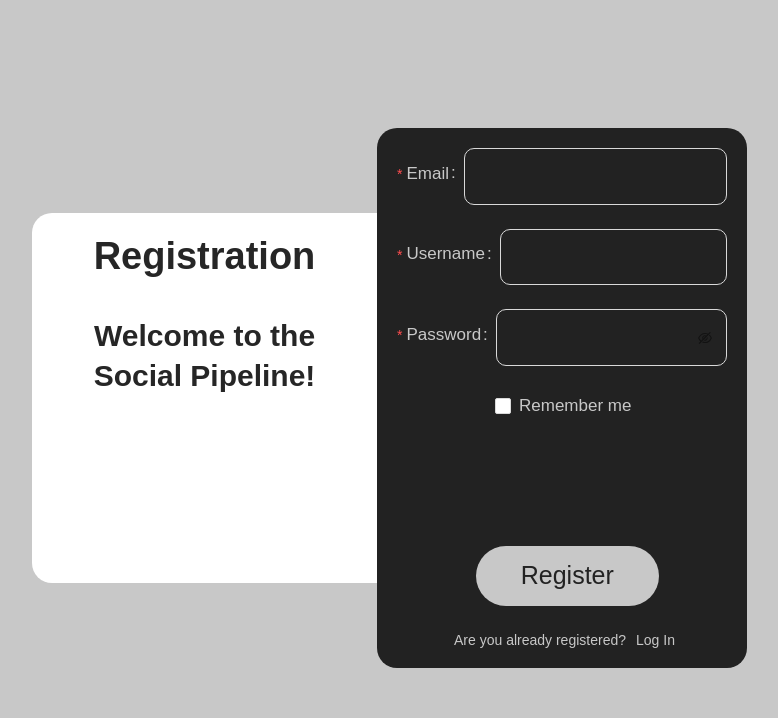
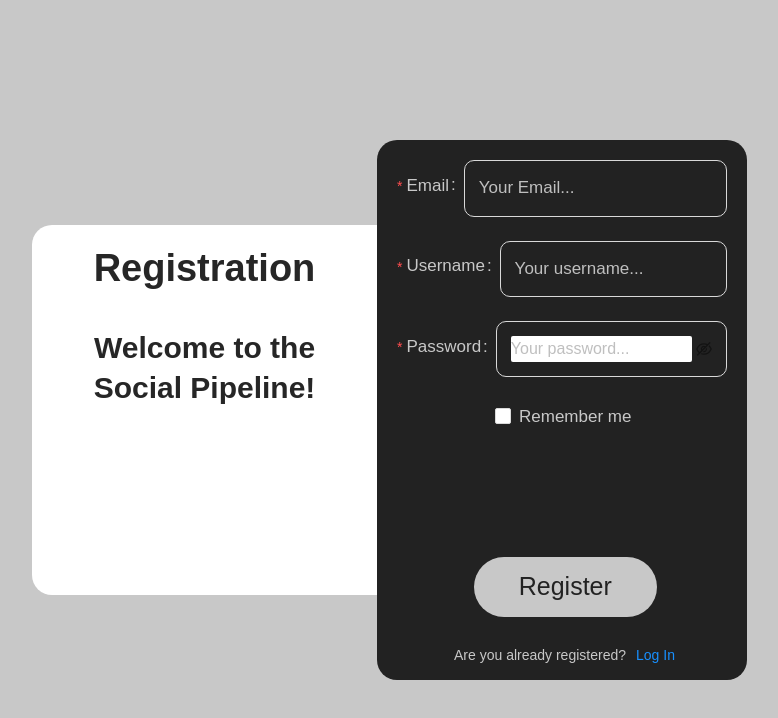
Before and after one commit to NKolosov097/Social-Pipeline, a React (Create React App) app: page /registration in a window 1280 px wide. Shown: the top 718 px of the page, without its empty margins (253-1031 px from the left). Built offline with nearby package versions, Linux system fonts and the light colour scheme.

Commit message:
#2 #3 fix: change naming of class in CSS; change name of file CSS.module.CSS; import min version of antd.css; change addres in Route; delete a lot \!import in CSS and move tyle in styled.components

```diff
--- a/package.json
+++ b/package.json
@@ -78,7 +78,7 @@
             "last 1 safari version"
         ]
     },
-    "author": "Emelianov D.O.",
+    "author": "Emelianov D.O. :)",
     "license": "MIT",
     "devDependencies": {
         "eslint-config-prettier": "^8.5.0",
--- a/src/App.jsx
+++ b/src/App.jsx
@@ -1,11 +1,11 @@
 import styled from 'styled-components';
 
-import 'antd/dist/antd.css';
+import 'antd/dist/antd.min.css';
 import './index.css';
 
 import Login from './components/authentication/Login.jsx';
 import Registration from './components/authentication/Registration.jsx';
-import { Routes, Route } from 'react-router';
+import { Routes, Route, Navigate } from 'react-router';
 
 const Wrapper = styled.section`
   display: flex;
@@ -21,8 +21,10 @@ function App() {
     <>
       <Wrapper>
         <Routes>
-          <Route path="/" element={<Login />} />
+          <Route path="/login" element={<Login />} />
           <Route path="/registration" element={<Registration />} />
+          <Route path="*" element={<Navigate to="/login" replace />} />
+          <Route path="/" element={<Navigate to="/login" replace />} />
         </Routes>
       </Wrapper>
     </>
--- /dev/null
+++ b/src/components/authentication/Authentication.module.css
@@ -0,0 +1,94 @@
+/* Total options */
+/* input {
+    padding: 20px;
+    background: transparent !important;
+    font-size: 17px !important;
+    color: #fff !important;
+} */
+
+label {
+    margin: 10px 0;
+    font-size: 17px !important;
+    color: rgb(200, 200, 200) !important;
+}
+
+.container {
+    margin-right: 60px;
+}
+
+
+/* Wrapper form */
+.wrapper__form {
+    width: 100%;
+    min-height: 100vh;
+    margin: 10px auto;
+    position: relative;
+
+    align-items: center;
+    justify-content: center;
+
+    display: flex;
+    flex-wrap: wrap;
+  }
+
+
+/* Info block */
+  .info__item {
+    text-align: center;
+    justify-content: center;
+  }
+
+
+  /* Authentication block */
+  .wrapper__input {
+    overflow: hidden;
+  }
+
+  .form__input {
+    padding: 14px;
+    background: transparent;
+    border-radius: 10px;
+  }
+
+  .checkbox {
+    margin: -12px;
+  }
+
+  .authentication__submit__reg {
+    left: -45px;
+    color: #222;
+    padding: 10px 45px 50px;
+    display: block;
+    cursor: pointer;
+    font-size: 25px;
+
+    transition: all 300ms ease;
+    }
+
+  /* .authentication__submit:hover {
+    color: #000 !important;
+    background: rgb(200, 200, 200) !important;
+  }
+
+  .authentication__submit:active {
+    color: #222 !important;
+    background: rgb(200, 200, 200) !important;
+  }
+
+  .authentication__submit::selection {
+    color: #222 !important;
+    background: rgb(200, 200, 200) !important;
+  }  Не работает :( */
+
+
+  /* Media requests */
+  @media (max-width: 775px) {
+    .container {
+        margin-right: 70px;
+    }
+
+    .wrapper__form {
+        top: -160px;
+        left: 40px;
+    }
+}
--- a/src/components/authentication/Css.module.css
+++ /dev/null
@@ -1,233 +0,0 @@
-/* Total options */
-input {
-    padding: 20px;
-    background: transparent !important;
-    font-size: 17px !important;
-    color: #fff !important;
-}
-
-label {
-    margin: 10px 0;
-    font-size: 17px !important;
-    color: rgb(200, 200, 200) !important;
-}
-
-button {
-    text-shadow: none !important;
-}
-
-.container {
-    margin-right: 60px;
-}
-
-
-/* Wrapper form */
-.wrapper__form {
-    width: 100%;
-    min-height: 100vh;
-    margin: 10px auto;
-    position: relative;
-
-    align-items: center;
-    justify-content: center;
-
-    display: flex;
-    flex-wrap: wrap;
-  }
-
-
-/* Info block */
-  .info {
-    position: absolute;
-
-    z-index: 100;
-    width: 650px !important;
-    height: 370px;
-    padding: 20px;
-    border-radius: 20px;
-
-    color: #000 !important;
-    background: #fff;
-  }
-
-  .info__container {
-    width: 50% !important;
-  }
-
-  .info__item {
-    text-align: center;
-    justify-content: center;
-  }
-
-
-  /* Authentication block */
-  .form__aut {
-    position: absolute;
-    z-index: 1000;
-    width: 370px;
-    height: 470px;
-    padding: 20px;
-
-    left: calc(50% + 20px);
-
-    background: #222 !important;
-    border-radius: 20px;
-  }
-
-  .form__aut__regist {
-    position: absolute;
-    z-index: 1000;
-    width: 370px;
-    height: 540px;
-    padding: 20px;
-
-    left: calc(50% + 20px);
-
-    background: #222 !important;
-    border-radius: 20px;
-  }
-
-  .wrapper__input {
-    overflow: hidden;
-  }
-
-  .form__input {
-    padding: 14px;
-    background: transparent !important;
-    border-radius: 10px;
-  }
-
-  .checkbox {
-    margin: -12px;
-  }
-
-  .authentication__submit {
-    left: -37px;
-    color: #222;
-    padding: 10px 45px 50px;
-    display: block;
-    cursor: pointer;
-    font-size: 25px;
-    border-radius: 50px !important;
-
-    transition: all 300ms ease !important;
-  }
-
-  .authentication__submit__regist {
-    left: -45px;
-    color: #222;
-    padding: 10px 45px 50px;
-    display: block;
-    cursor: pointer;
-    font-size: 25px;
-    border-radius: 50px !important;
-
-    transition: all 300ms ease !important;
-    }
-
-  .authentication__submit:hover {
-    color: #000 !important;
-    background: rgb(200, 200, 200) !important;
-  }
-
-  .authentication__submit:active {
-    color: #222 !important;
-    background: rgb(200, 200, 200) !important;
-  }
-
-  .authentication__submit::selection {
-    color: #222 !important;
-    background: rgb(200, 200, 200) !important;
-  }
-
-  .field__register {
-    position: absolute;
-    text-decoration: none;
-    color: rgb(200, 200, 200) !important;
-    background: transparent !important;
-    border: none !important;
-    text-shadow: none !important;
-    margin: 5px 10px;
-    left: 60px;
-
-    bottom: -140px !important;
-  }
-
-  .field__register__regist {
-    position: absolute;
-    text-decoration: none;
-    color: rgb(200, 200, 200) !important;
-    background: transparent !important;
-    border: none !important;
-    text-shadow: none !important;
-    margin: 5px 10px;
-    left: 47px;
-
-    bottom: -140px !important;
-  }
-
-  .button__register {
-    display: inline !important;
-    padding: 0 10px !important;
-    position: static !important;
-    color: rgb(200, 200, 200) !important;
-    text-decoration: none !important;
-    background: transparent !important;
-  }
-
-
-  /* Media requests */
-  @media (max-width: 775px){
-    .container {
-        margin-right: 70px;
-    }
-
-    .wrapper__form {
-        top: -160px;
-        left: 40px;
-    }
-
-    .info {
-        width: 370px !important;
-    }
-
-    .info__container {
-        width: 100% !important;
-    }
-
-    .form__aut {
-        left: auto;
-        top: 430px;
-        height: 480px;
-    }
-
-    .form__aut__regist {
-        left: auto;
-        top: 430px;
-        height: 550px;
-    }
-
-    input {
-        font-size: 20px !important;
-    }
-}
-
-  @media (max-width: 575px) {
-    .form__aut {
-        height: 550px;
-    }
-
-    .form__aut__regist {
-        height: 680px;
-    }
-}
-
-@media (max-width: 376px) {
-    .form__aut {
-        top: 430px;
-    }
-
-    .form__aut__regist {
-        top: 430px;
-    }
-}
--- a/src/components/authentication/Login.jsx
+++ b/src/components/authentication/Login.jsx
@@ -1,21 +1,22 @@
 import React from 'react';
-import styles from './Css.module.css';
-import styled from 'styled-components';
-import 'antd/dist/antd.css';
-import { Form, Col, Row, Input, Button as ButtonLib, Checkbox } from 'antd';
-import { Typography } from 'antd';
-import { Link } from 'react-router-dom';
+import { Typography, Form, Col, Row, Input, Checkbox } from 'antd';
+import { EyeInvisibleOutlined, EyeTwoTone } from '@ant-design/icons';
+import {
+  InputAut,
+  Button,
+  Info,
+  InfoContainer,
+  FormAut,
+  FieldRegister,
+  ButtonLink,
+  LinkAut,
+} from '../styled.jsx';
+import styles from './Authentication.module.css';
+// import { Link } from 'react-router-dom';
 
 const { Title, Paragraph } = Typography;
-const Button = styled(ButtonLib)`
-  bottom: -100px;
-  color: #222;
-  background: rgb(200, 200, 200);
-  border-radius: 10px;
-  border: rgb(200, 200, 200);
-`;
 
-const Login = (props) => {
+const Login = () => {
   const onFinish = (values) => {
     console.log('Success:', values);
   };
@@ -28,9 +29,9 @@ const Login = (props) => {
     <>
       <div className={styles.container}>
         <Form labelWrap="true" className={styles.wrapper__form}>
+          <Info>
             <Form.Item
               labelWrap="true"
-            className={styles.info}
               name="basic"
               labelCol={{
                 span: 12,
@@ -40,18 +41,22 @@ const Login = (props) => {
               }}
             >
               <Row>
-              <Col offset="0" className={styles.info__container}>
+                <InfoContainer>
+                  <Col offset="0">
                     <Form.Item className={styles.info__item}>
                       <Title level={1}>Log In</Title>
                       <Title level={2}>Welcome to the Social Pipeline!</Title>
                     </Form.Item>
                   </Col>
-              <Col offset="12" className={styles.info__container} />
+                </InfoContainer>
+                <InfoContainer>
+                  <Col offset="12" />
+                </InfoContainer>
               </Row>
             </Form.Item>
+          </Info>
+          <FormAut>
             <Form.Item
-            className={styles.form__aut}
-            name="basic"
               initialValues={{
                 remember: true,
               }}
@@ -70,12 +75,16 @@ const Login = (props) => {
                 ]}
               >
                 <Row offset="24">
-                <Input autoComplete="new-password" className={styles.form__input} />
+                  <InputAut
+                    placeholder="Your username..."
+                    size="large"
+                    autoComplete="new-username"
+                    className={styles.form__input}
+                  />
                 </Row>
               </Form.Item>
 
               <Form.Item
-              className={styles.form__item}
                 label="Password"
                 name="password"
                 rules={[
@@ -85,7 +94,12 @@ const Login = (props) => {
                   },
                 ]}
               >
-              <Input.Password className={styles.form__input} />
+                <Input.Password
+                  placeholder="Your password..."
+                  iconRender={(visible) => (visible ? <EyeTwoTone /> : <EyeInvisibleOutlined />)}
+                  size="large"
+                  className={styles.form__input}
+                />
               </Form.Item>
 
               <Form.Item
@@ -104,22 +118,23 @@ const Login = (props) => {
                   offset: 9,
                 }}
               >
-              <Button
-                size="large"
-                type="text"
-                className={styles.authentication__submit}
-                htmlType="submit"
-              >
+                <Button size="large" type="text" htmlType="submit">
                   Log In
                 </Button>
               </Form.Item>
-            <Paragraph className={styles.field__register}>
+
+              <Paragraph>
+                <FieldRegister>
                   Are you a new user?
-              <Button className={styles.button__register} type="link">
-                <Link to="/registration">Register</Link>
-              </Button>
+                  <ButtonLink>
+                    <LinkAut className={styles.ButtonLink} to="/registration">
+                      Register
+                    </LinkAut>
+                  </ButtonLink>
+                </FieldRegister>
               </Paragraph>
             </Form.Item>
+          </FormAut>
         </Form>
       </div>
     </>
--- a/src/components/authentication/Registration.jsx
+++ b/src/components/authentication/Registration.jsx
@@ -1,21 +1,21 @@
 import React from 'react';
-import styles from './Css.module.css';
-import styled from 'styled-components';
-import 'antd/dist/antd.css';
-import { Form, Col, Row, Input, Button as ButtonLib, Checkbox } from 'antd';
-import { Typography } from 'antd';
-import { Link } from 'react-router-dom';
+import { Typography, Form, Col, Row, Input, Checkbox } from 'antd';
+import { EyeInvisibleOutlined, EyeTwoTone } from '@ant-design/icons';
+import {
+  ButtonReg,
+  Info,
+  InfoContainer,
+  FormAutReg,
+  FieldRegisterReg,
+  ButtonRegister,
+  LinkAut,
+  InputAut,
+} from '../styled.jsx';
+import styles from './Authentication.module.css';
 
 const { Title, Paragraph } = Typography;
-const Button = styled(ButtonLib)`
-  bottom: -100px;
-  color: #222;
-  background: rgb(200, 200, 200);
-  border-radius: 10px;
-  border: rgb(200, 200, 200);
-`;
 
-const Registration = (props) => {
+const Registration = () => {
   const onFinish = (values) => {
     console.log('Success:', values);
   };
@@ -28,9 +28,9 @@ const Registration = (props) => {
     <>
       <div className={styles.container}>
         <Form labelWrap="true" className={styles.wrapper__form}>
+          <Info>
             <Form.Item
               labelWrap="true"
-            className={styles.info}
               name="basic"
               labelCol={{
                 span: 12,
@@ -40,17 +40,22 @@ const Registration = (props) => {
               }}
             >
               <Row>
-              <Col offset="0" className={styles.info__container}>
+                <InfoContainer>
+                  <Col offset="0">
                     <Form.Item className={styles.info__item}>
                       <Title level={1}>Registration</Title>
                       <Title level={2}>Welcome to the Social Pipeline!</Title>
                     </Form.Item>
                   </Col>
-              <Col offset="12" className={styles.info__container} />
+                </InfoContainer>
+                <InfoContainer>
+                  <Col offset="12" />
+                </InfoContainer>
               </Row>
             </Form.Item>
+          </Info>
+          <FormAutReg>
             <Form.Item
-            className={styles.form__aut__regist}
               name="basic"
               initialValues={{
                 remember: true,
@@ -70,7 +75,12 @@ const Registration = (props) => {
                 ]}
               >
                 <Row offset="24">
-                <Input autoComplete="new-email" className={styles.form__input} />
+                  <InputAut
+                    placeholder="Your Email..."
+                    size="large"
+                    autoComplete="new-email"
+                    className={styles.form__input}
+                  />
                 </Row>
               </Form.Item>
               <Form.Item
@@ -84,12 +94,16 @@ const Registration = (props) => {
                 ]}
               >
                 <Row offset="24">
-                <Input autoComplete="new-username" className={styles.form__input} />
+                  <InputAut
+                    placeholder="Your username..."
+                    size="large"
+                    autoComplete="new-username"
+                    className={styles.form__input}
+                  />
                 </Row>
               </Form.Item>
 
               <Form.Item
-              className={styles.form__item}
                 label="Password"
                 name="password"
                 rules={[
@@ -99,7 +113,12 @@ const Registration = (props) => {
                   },
                 ]}
               >
-              <Input.Password className={styles.form__input} />
+                <Input.Password
+                  placeholder="Your password..."
+                  iconRender={(visible) => (visible ? <EyeTwoTone /> : <EyeInvisibleOutlined />)}
+                  size="large"
+                  className={styles.form__input}
+                />
               </Form.Item>
 
               <Form.Item
@@ -118,22 +137,21 @@ const Registration = (props) => {
                   offset: 9,
                 }}
               >
-              <Button
-                size="large"
-                type="text"
-                className={styles.authentication__submit__regist}
-                htmlType="submit"
-              >
+                <ButtonReg size="large" type="text" htmlType="submit">
                   Register
-              </Button>
+                </ButtonReg>
               </Form.Item>
-            <Paragraph className={styles.field__register__regist}>
+
+              <Paragraph>
+                <FieldRegisterReg>
                   Are you already registered?
-              <Button className={styles.button__register} type="link">
-                <Link to="/">Log In</Link>
-              </Button>
+                  <ButtonRegister>
+                    <LinkAut to="/login">Log In</LinkAut>
+                  </ButtonRegister>
+                </FieldRegisterReg>
               </Paragraph>
             </Form.Item>
+          </FormAutReg>
         </Form>
       </div>
     </>
--- /dev/null
+++ b/src/components/styled.jsx
@@ -0,0 +1,184 @@
+import styled from 'styled-components';
+import { Button as ButtonLib, Input } from 'antd';
+import { Link } from 'react-router-dom';
+
+export const InputAut = styled(Input)`
+  background: transparent;
+  font-size: 17px;
+  color: #fff;
+
+  @media (max-width: 775px) {
+    font-size: 20px;
+  }
+`;
+
+export const Button = styled(ButtonLib)`
+  color: #222;
+  bottom: -100px;
+  background: rgb(200, 200, 200);
+  border-radius: 50px;
+  border: rgb(200, 200, 200);
+  text-shadow: none;
+
+  left: -37px;
+  padding: 10px 45px 50px;
+  display: block;
+  cursor: pointer;
+  font-size: 25px;
+  border-radius: 50px;
+
+  transition: all 300ms ease;
+
+  &:hover {
+    color: #000;
+    background: rgb(200, 200, 200);
+  }
+
+  &:active {
+    color: #222;
+    background: rgb(200, 200, 200);
+    -webkit-box-shadow: 4px 5px 15px -7px #606060;
+    box-shadow: 4px 5px 15px -7px #606060;
+  }
+`;
+
+export const ButtonReg = styled(Button)`
+  left: -47px;
+`;
+
+export const ButtonLink = styled.button`
+  position: absolute;
+  color: #222;
+  background: transparent;
+  border: rgb(200, 200, 200);
+  text-shadow: none;
+  text-decoration: none;
+  padding: 0 10px;
+`;
+
+export const Info = styled.div`
+  position: absolute;
+
+  z-index: 100;
+  width: 650px;
+  height: 370px;
+  padding: 20px;
+  border-radius: 20px;
+
+  color: #000;
+  background: #fff;
+
+  @media (max-width: 775px) {
+    width: 350px;
+    height: 400px;
+  } ;
+`;
+
+export const InfoContainer = styled.div`
+  width: 50%;
+
+  @media (max-width: 775px) {
+    width: 100%;
+  }
+`;
+
+export const FormAut = styled.section`
+  position: absolute;
+  z-index: 1000;
+  width: 370px;
+  height: 470px;
+  padding: 20px;
+
+  left: calc(50% + 20px);
+
+  background: #222;
+  border-radius: 20px;
+
+  @media (max-width: 775px) {
+    left: auto;
+    top: 430px;
+    height: 480px;
+  }
+
+  @media (max-width: 575px) {
+    height: 550px;
+  }
+
+  @media (max-width: 376px) {
+    top: 430px;
+  }
+`;
+
+export const FormAutReg = styled.div`
+  position: absolute;
+  z-index: 1000;
+  width: 370px;
+  height: 540px;
+  padding: 20px;
+
+  left: calc(50% + 20px);
+
+  background: #222;
+  border-radius: 20px;
+
+  @media (max-width: 775px) {
+    left: auto;
+    top: 430px;
+    height: 550px;
+  }
+
+  @media (max-width: 575px) {
+    height: 690px;
+  }
+
+  @media (max-width: 376px) {
+    top: 420px;
+  }
+`;
+
+export const FormInput = styled.div`
+  padding: 14px;
+  background: transparent;
+  border-radius: 10px;
+`;
+
+export const FieldRegister = styled.div`
+  position: absolute;
+  text-decoration: none;
+  color: rgb(200, 200, 200);
+  background: transparent;
+  border: none;
+  text-shadow: none;
+  margin: 5px 10px;
+  left: 60px;
+
+  bottom: -140px;
+`;
+
+export const FieldRegisterReg = styled.div`
+  position: absolute;
+  text-decoration: none;
+  color: rgb(200, 200, 200);
+  background: transparent;
+  border: none;
+  text-shadow: none;
+  margin: 5px 10px;
+  left: 47px;
+
+  bottom: -130px;
+`;
+
+export const ButtonRegister = styled.div`
+  color: #222;
+  display: inline;
+  padding: 0 10px;
+  position: static;
+  color: rgb(200, 200, 200);
+  text-decoration: none;
+  background: transparent;
+  outline: none;
+`;
+
+export const LinkAut = styled(Link)`
+  color: #fff;
+`;
```
Lines whose indentation alone changed are shown as unchanged.
